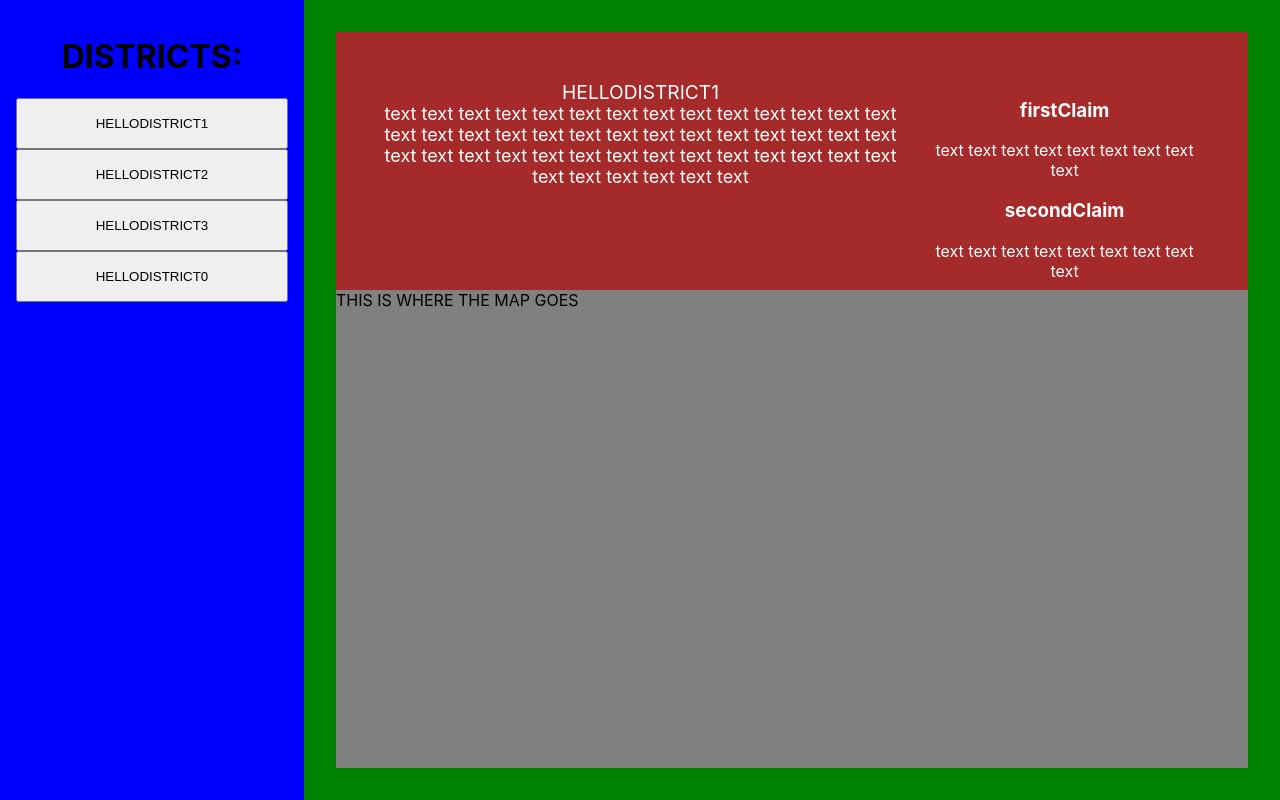
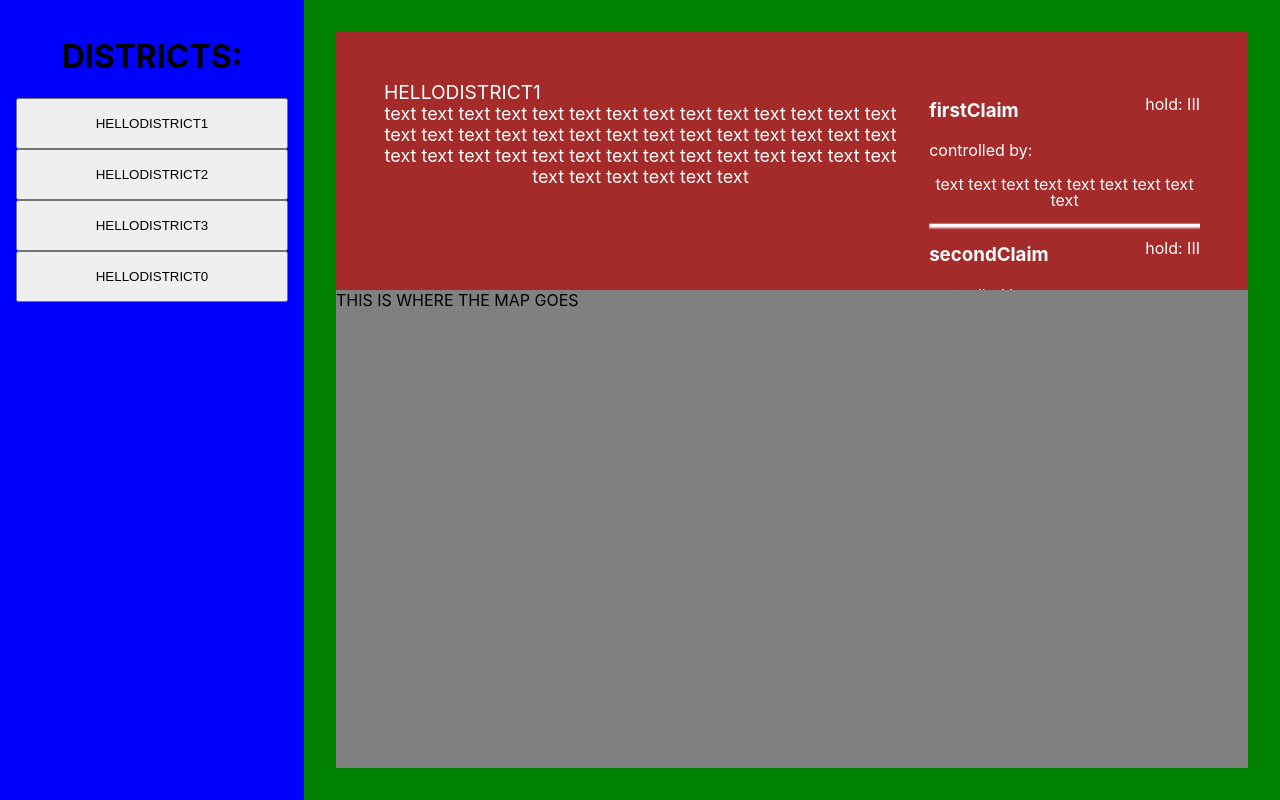
Before and after one commit to jirbjirbjirb/bladecampapp, a React (Create React App) app: page / in a window 1280 px wide. Built offline with nearby package versions, Linux system fonts and the light colour scheme.

Commit message:
claim wrap property add

```diff
--- a/src/App.css
+++ b/src/App.css
@@ -104,6 +104,7 @@ button{
 .district-name{
   font-size: larger;
   height: 10%;
+  text-align: left;
 }
 .district-wrapper{
   display: flex;
@@ -125,4 +126,17 @@ button{
 }
 .claim-wrapper{
   color: white;
+  display: flex;
+  flex-direction: column;
+  box-shadow: 2px 2px 2px 2px;
 }
+.claim-name{
+  display: flex;
+  justify-content: space-between;
+}
+.control-text{
+  text-align: left;
+}
+p{
+  line-height: 1;
+}
--- a/src/App.tsx
+++ b/src/App.tsx
@@ -28,7 +28,6 @@ function App() {
     dummyInfoPackage,
   })
 
-  // ac
   return (
     <div className="App">
       <div className="app-container">
--- a/src/components/DistrictInfo.tsx
+++ b/src/components/DistrictInfo.tsx
@@ -13,8 +13,15 @@ export function DistrictInfo({
         {claims?.map((claim, i) => {
           return (
             <div className="claim-wrapper" key={i}>
-              <h3>{claim.name}</h3>
-              <p>{claim.textContent}</p>
+              <div className="claim-name">
+                <h3>{claim.name}</h3> <p>hold: III</p>
+              </div>
+              <div className="control-text">
+                controlled by:
+              </div>
+              <div>
+                <p>{claim.textContent}</p>
+              </div>
             </div>
           )
         })}
```
